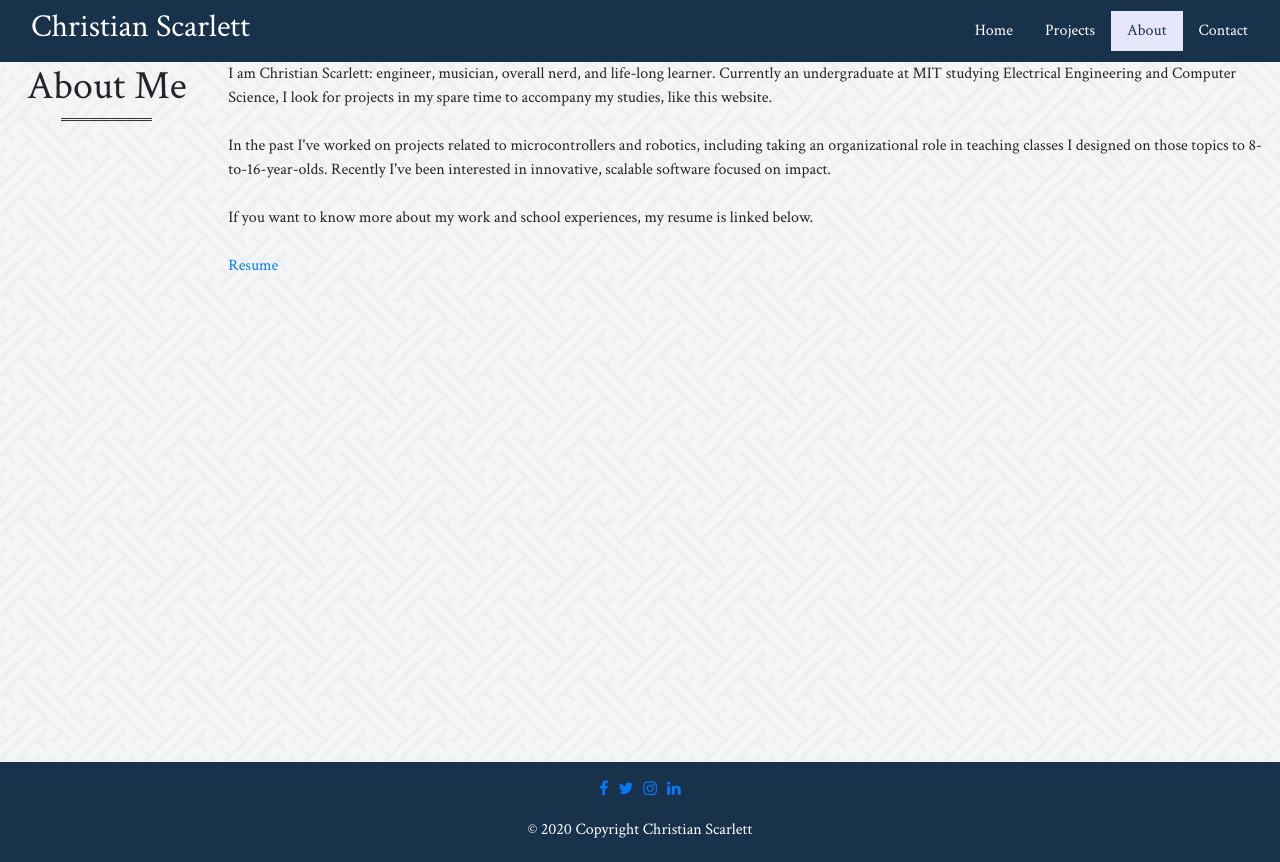
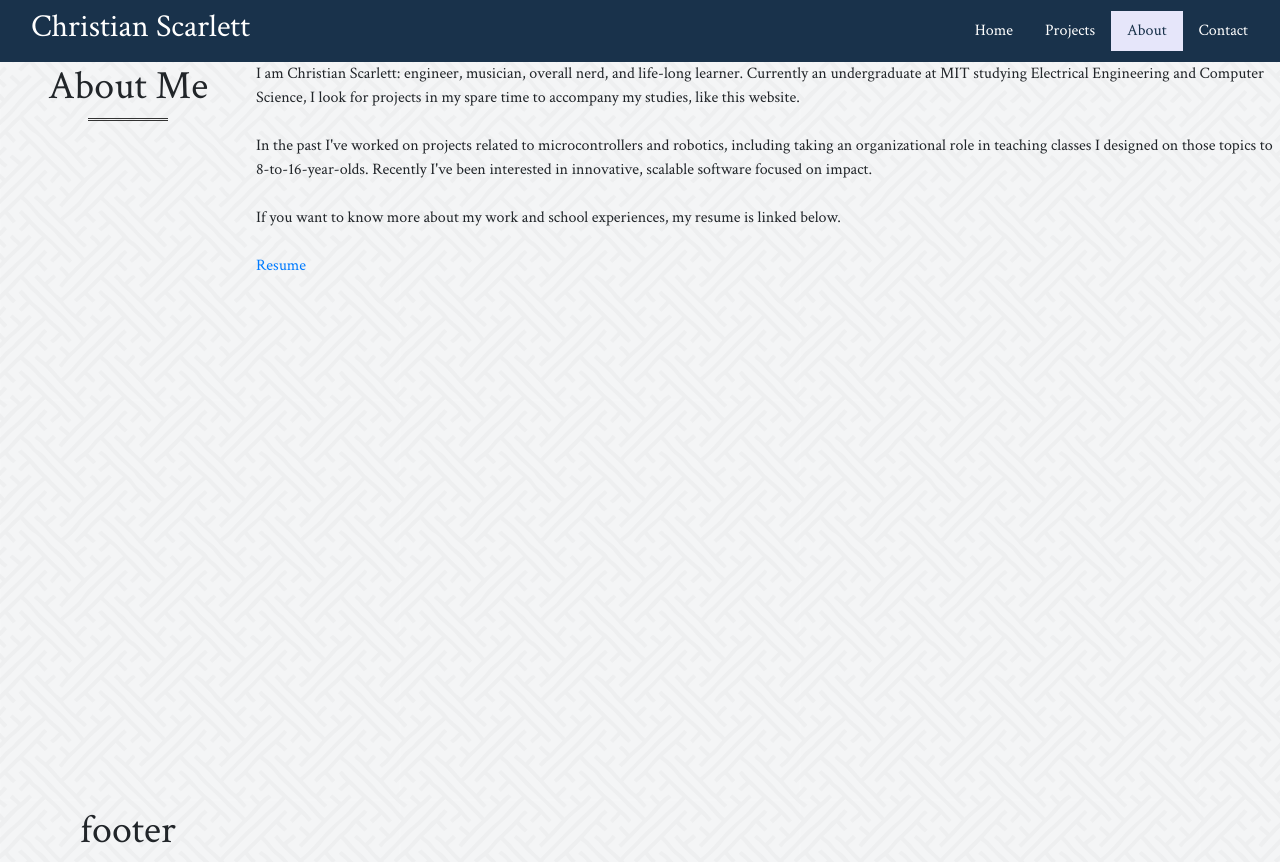
Before and after one commit to christianscarlett/website, a React (Create React App) app: page /#/about in a window 1280 px wide. Built offline with nearby package versions, Linux system fonts and the light colour scheme.

Commit message:
positioning

```diff
--- a/src/templates/Page.js
+++ b/src/templates/Page.js
@@ -8,7 +8,7 @@ class Page extends Component {
       {this.props.navbar}
       <div class='page'>
         {this.props.content}
-        <Footer />
+        {this.props.footer ? <Footer /> : <div></div>}
       </div>
       </>
     );
--- a/src/templates/Subpage.js
+++ b/src/templates/Subpage.js
@@ -9,22 +9,23 @@ class Subpage extends Component {
 
       <Page
       navbar={this.props.navbar}
+      footer={false}
       content={(
         <>
-        <div class="subpage-content container-fluid" id="page-center">
-          <div class='row'>
-            <div class='title-col col-2'>
+        <div class='subpage'>
+          <div class='subpage-title'>
+            <div class='subpage-heading'>
               <h1>
                 {this.props.title}
               </h1>
               <hr class="separator" />
-              <div class='test'></div>
             </div>
-            <div class='col'>
-              <div class="subpage-text">
-                {this.props.content}
-              </div>
+            <div>
+              <h1>footer</h1>
             </div>
+          </div>
+          <div class='subpage-content'>
+            {this.props.content}
           </div>
         </div>
         </>
--- a/src/webcss.css
+++ b/src/webcss.css
@@ -20,36 +20,57 @@ body {
 }
 
 /* Framework */
+#root {
+    display: flex;
+    flex-direction: column;
+}
 .page {
+    flex: 1;
     display: flex;
     min-height: 100vh;
+    height: 100%;
     flex-direction: column;
     justify-content: space-between;
 }
 
 
 /* Subpage */
+.subpage {
+    height: 100%;
+    flex: 1;
+    display: flex;
+    flex-direction: row;
+    justify-content: space-between;
+}
+
 .separator {
     margin: 0;
     width: 100%;
 }
 
-.subpage-content {
-    padding: 0;
+.subpage-title {
+    flex: 1;
+    display: flex;
+    flex-direction: column;
+    justify-content: space-between;
+    align-items: center;
 }
 
-.title-col {
+.subpage-heading {
+    flex: 1;
+    height: 100%;
+}
+
+.subpage-content {
+    flex: 4;
+}
+
+.subpage-heading {
     display: flex;
     flex-direction: column;
     justify-content: flex-start;
     align-items: center;
 }
-
-.title-col > h1 {
-    text-align: center;
-}
-
-
 
 /* Main Page */
 
```
